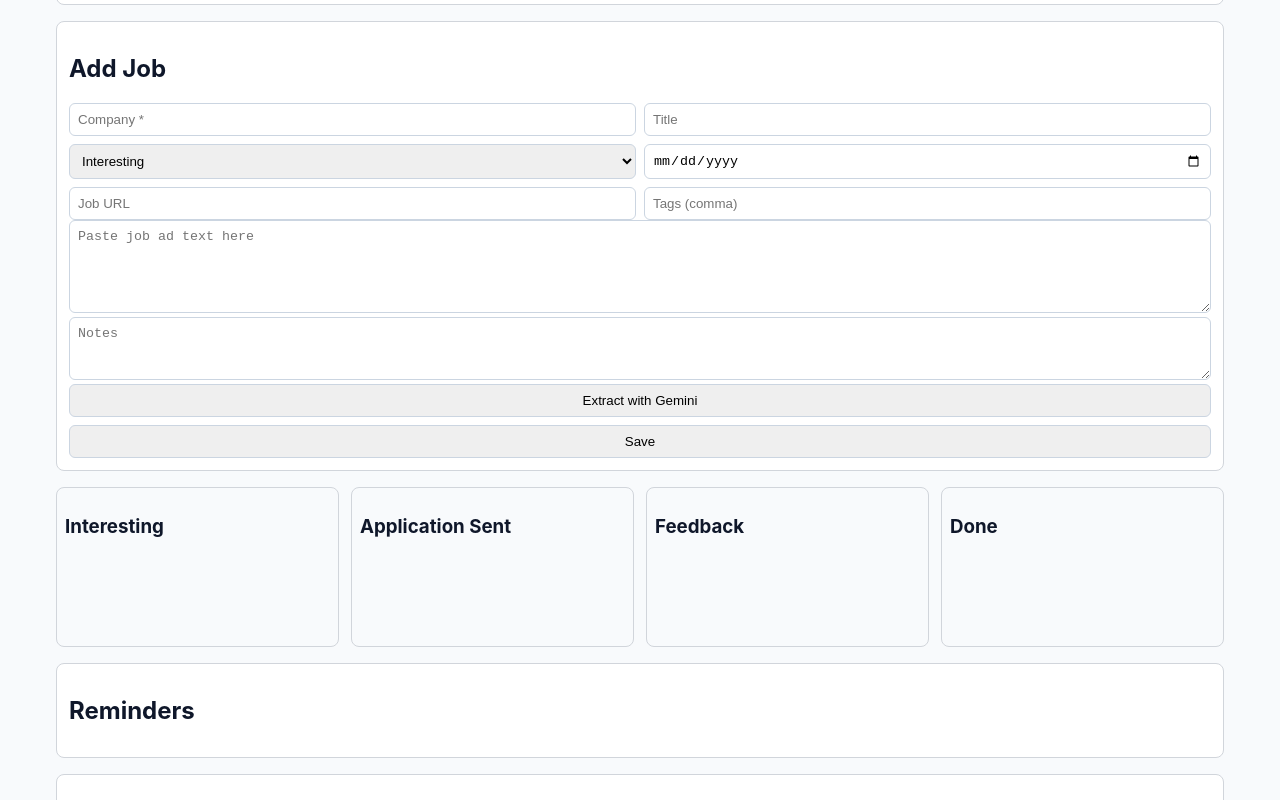
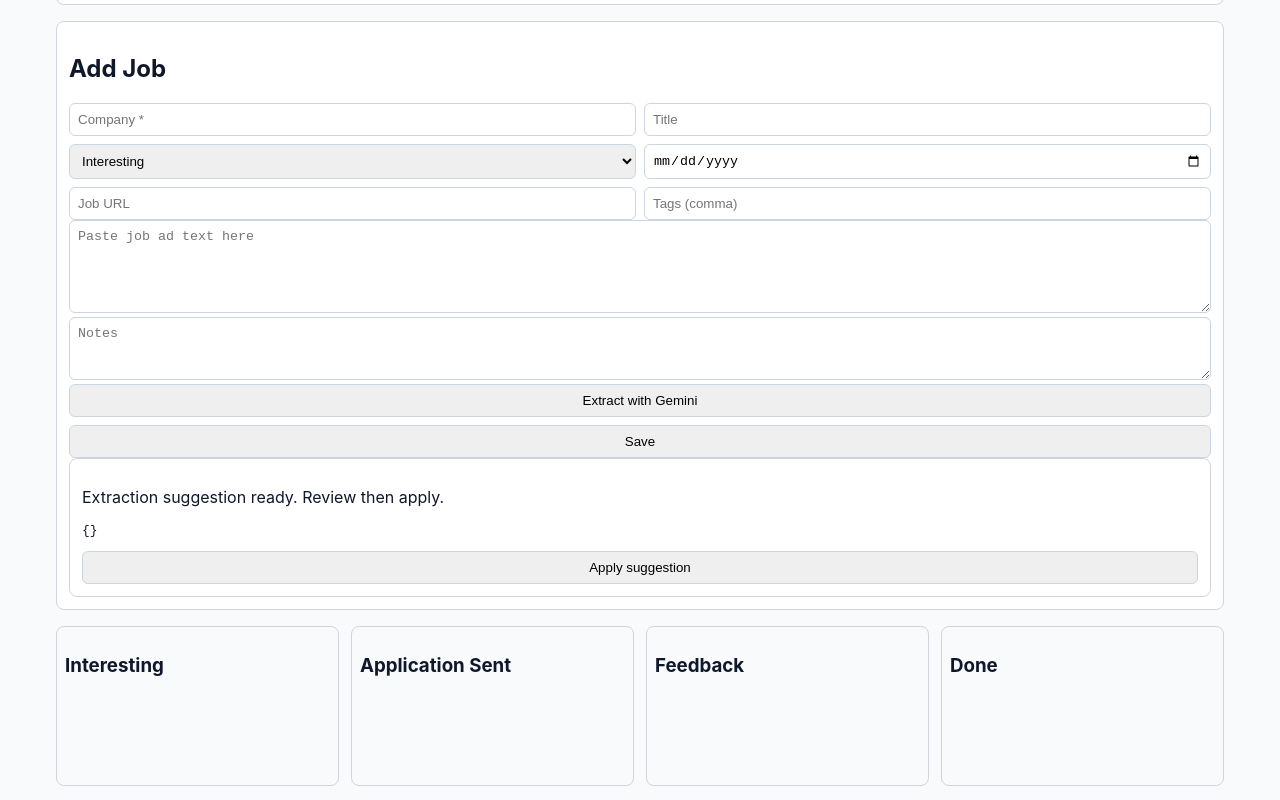
Before and after one commit to eikrad/Job-Tracker, a React (Vite) app: page / in a window 1280 px wide. Both pictures are taken after a click on the button "Extract with Gemini". Shown: the part 833-1633 px from the top of the page. Built offline with nearby package versions, Linux system fonts and the light colour scheme.

Commit message:
feat(i3): add manual Gemini review step before applying data
Keep extraction user-controlled by showing suggested structured fields first,
then applying them only after explicit confirmation.

Made-with: Cursor

```diff
--- a/src/features/jobs/JobForm.tsx
+++ b/src/features/jobs/JobForm.tsx
@@ -11,6 +11,7 @@ type Props = {
 export function JobForm({ statuses, onSubmit, onExtract }: Props) {
   const [form, setForm] = useState<NewJob>({ company: "", status: DEFAULT_STATUSES[0] });
   const [error, setError] = useState("");
+  const [suggestion, setSuggestion] = useState<Partial<NewJob> | null>(null);
 
   const update = (patch: Partial<NewJob>) => setForm((v) => ({ ...v, ...patch }));
 
@@ -24,7 +25,13 @@ export function JobForm({ statuses, onSubmit, onExtract }: Props) {
 
   async function extract() {
     const next = await onExtract(form.raw_text ?? "");
-    setForm((v) => ({ ...v, ...next }));
+    setSuggestion(next);
+  }
+
+  function applySuggestion() {
+    if (!suggestion) return;
+    setForm((v) => ({ ...v, ...suggestion }));
+    setSuggestion(null);
   }
 
   return (
@@ -56,6 +63,13 @@ export function JobForm({ statuses, onSubmit, onExtract }: Props) {
         <button onClick={extract}>Extract with Gemini</button>
         <button onClick={submit}>Save</button>
       </div>
+      {suggestion && (
+        <div className="card">
+          <p>Extraction suggestion ready. Review then apply.</p>
+          <pre>{JSON.stringify(suggestion, null, 2)}</pre>
+          <button onClick={applySuggestion}>Apply suggestion</button>
+        </div>
+      )}
       {error && <p className="error">{error}</p>}
     </section>
   );
```
